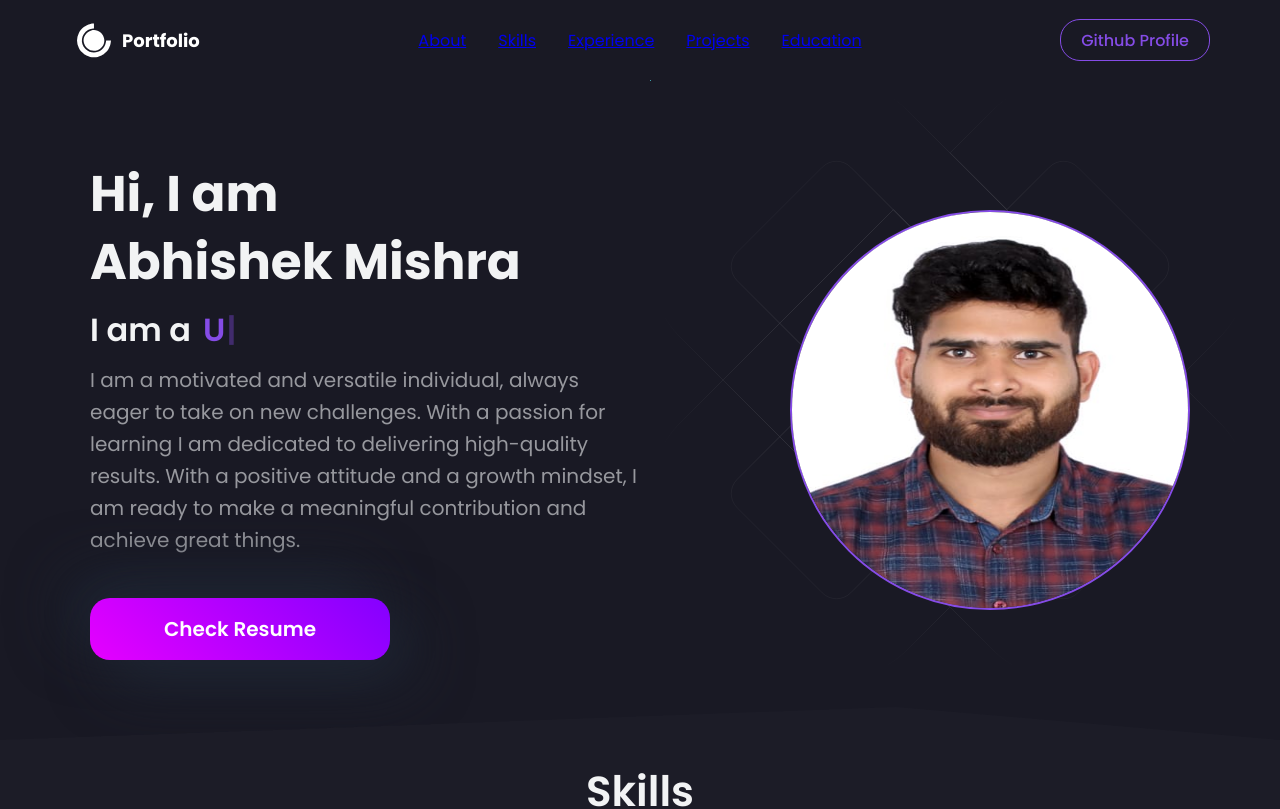
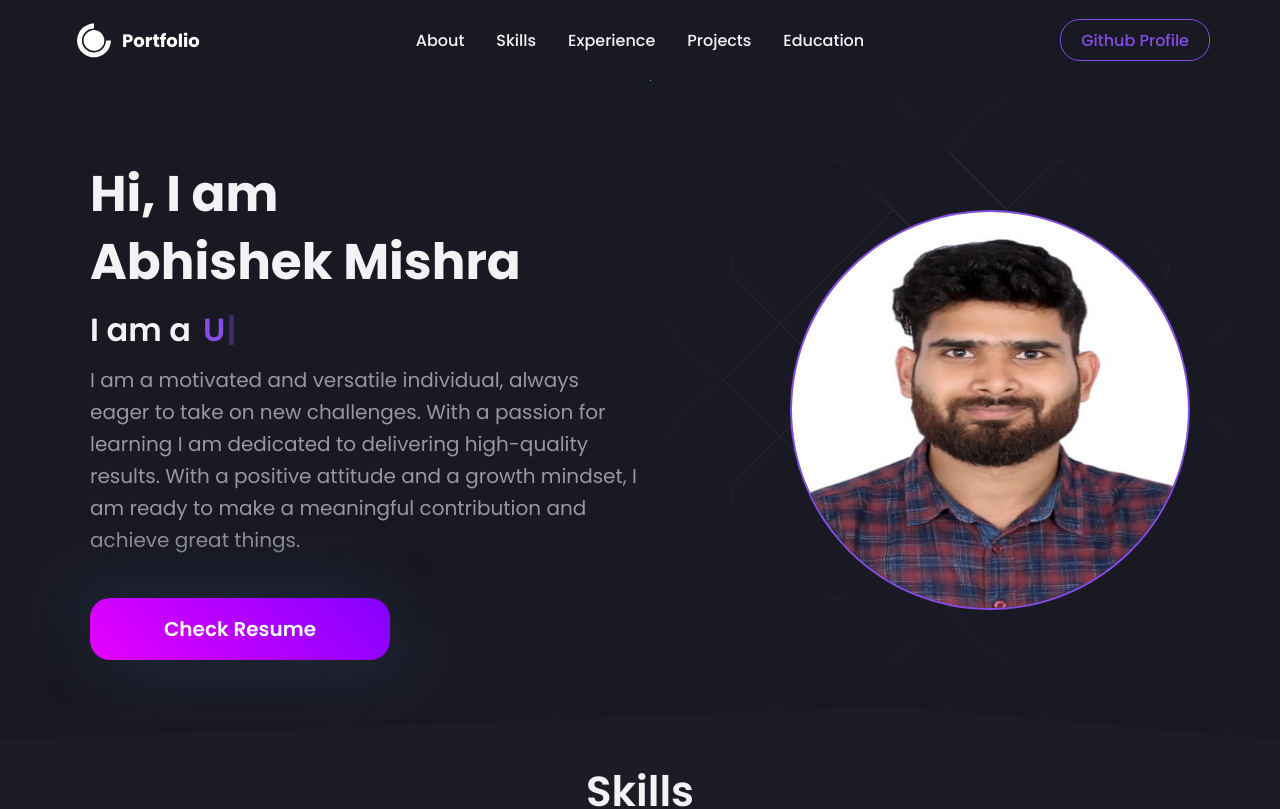
Before and after one commit to mishrabhi/portfolio-react, a React (Vite) app: page / in a window 1280 px wide. Shown: the top 809 px of the page. Built offline with nearby package versions, Linux system fonts and the light colour scheme.

Commit message:
fixed:github profile button

```diff
--- a/src/components/Navbar/index.jsx
+++ b/src/components/Navbar/index.jsx
@@ -4,7 +4,7 @@ import styled from "styled-components";
 import { DiCssdeck } from "react-icons/di";
 import { FaBars } from "react-icons/fa";
 import { useTheme } from "styled-components";
-import Bio from "../../data/constants";
+import { Bio } from "../../data/constants";
 
 const Nav = styled.div`
   background-color: ${({ theme }) => theme.card_light};
@@ -52,6 +52,16 @@ const NavItems = styled.ul`
   gap: 32px;
   padding: 0 6px;
   list-style: none;
+  a {
+    text-decoration: none;
+    color: ${({ theme }) => theme.text_primary};
+    font-weight: 500;
+    transition: all 0.2s ease-in-out;
+
+    &:hover {
+      color: ${({ theme }) => theme.primary};
+    }
+  }
 
   @media screen and (max-width: 768px) {
     display: none;
@@ -181,6 +191,7 @@ const MobileLink = styled.a`
 const Navbar = () => {
   const [isOpen, setIsOpen] = React.useState(false);
   const theme = useTheme();
+  console.log("GitHub URL:", Bio.github); // Should print correct URL
   return (
     <Nav>
       <NavContainer>
@@ -212,7 +223,9 @@ const Navbar = () => {
           <a href="#education">Education</a>
         </NavItems>
         <ButtonContainer>
-          <GithubButton href="{Bio.github}">Github Profile</GithubButton>
+          <GithubButton href={Bio.github} target="_blank">
+            Github Profile
+          </GithubButton>
         </ButtonContainer>
         {isOpen && (
           <MobileMenu isOpen={isOpen}>
```
